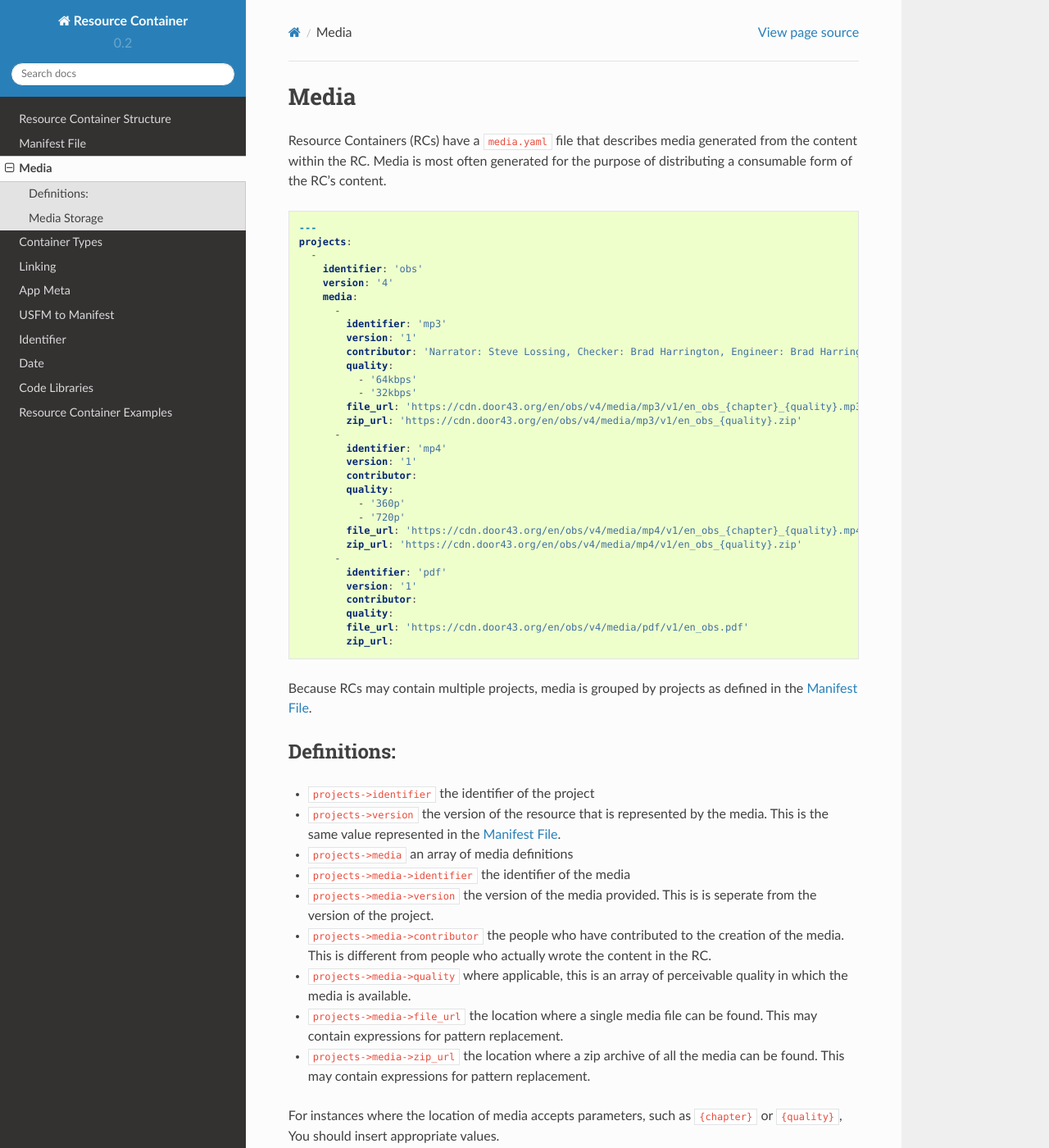
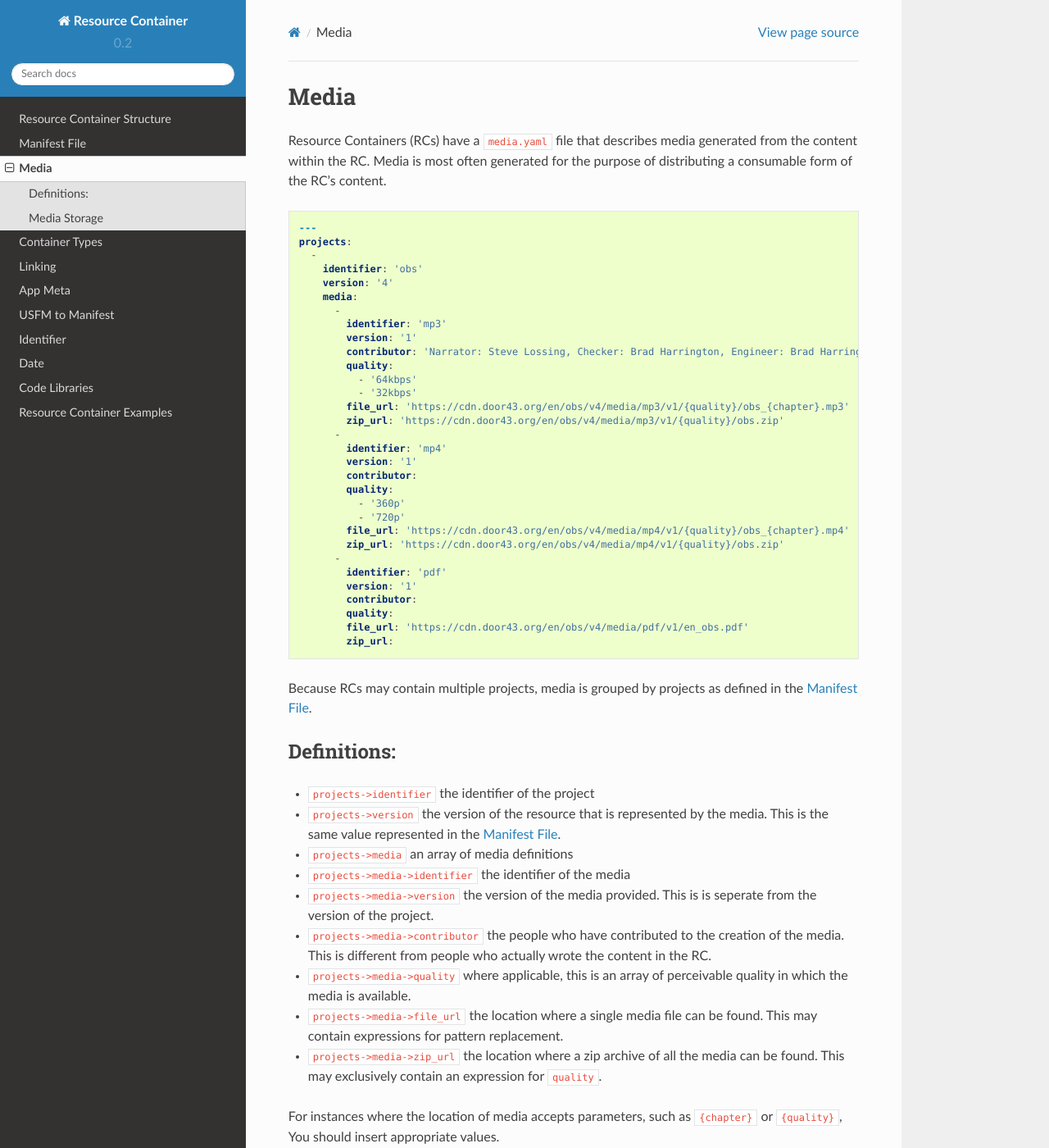
Before and after one commit to unfoldingWord-dev/Resource-Container, a Sphinx documentation site: the page built from docs/media.rst, in a window 1280 px wide and 1400 px high. Shown: the whole window at 82% size. Built offline with Sphinx 7.4.7 and the Read the Docs theme 2.0.0, drawn with Linux system fonts in a browser that asks for light colours; some of the changed lines change nothing that is shown.

Commit message:
tweaked media urls

```diff
--- a/docs/media.rst
+++ b/docs/media.rst
@@ -22,8 +22,8 @@ for the purpose of distributing a consumable form of the RC's content.
           quality:
             - '64kbps'
             - '32kbps'
-          file_url: 'https://cdn.door43.org/en/obs/v4/media/mp3/v1/en_obs_{chapter}_{quality}.mp3'
-          zip_url: 'https://cdn.door43.org/en/obs/v4/media/mp3/v1/en_obs_{quality}.zip'
+          file_url: 'https://cdn.door43.org/en/obs/v4/media/mp3/v1/{quality}/obs_{chapter}.mp3'
+          zip_url: 'https://cdn.door43.org/en/obs/v4/media/mp3/v1/{quality}/obs.zip'
         -
           identifier: 'mp4'
           version: '1'
@@ -31,8 +31,8 @@ for the purpose of distributing a consumable form of the RC's content.
           quality:
             - '360p'
             - '720p'
-          file_url: 'https://cdn.door43.org/en/obs/v4/media/mp4/v1/en_obs_{chapter}_{quality}.mp4'
-          zip_url: 'https://cdn.door43.org/en/obs/v4/media/mp4/v1/en_obs_{quality}.zip'
+          file_url: 'https://cdn.door43.org/en/obs/v4/media/mp4/v1/{quality}/obs_{chapter}.mp4'
+          zip_url: 'https://cdn.door43.org/en/obs/v4/media/mp4/v1/{quality}/obs.zip'
         -
           identifier: 'pdf'
           version: '1'
@@ -54,7 +54,7 @@ Definitions:
 - ``projects->media->contributor`` the people who have contributed to the creation of the media. This is different from people who actually wrote the content in the RC.
 - ``projects->media->quality`` where applicable, this is an array of perceivable quality in which the media is available.
 - ``projects->media->file_url`` the location where a single media file can be found. This may contain expressions for pattern replacement.
-- ``projects->media->zip_url`` the location where a zip archive of all the media can be found. This may contain expressions for pattern replacement.
+- ``projects->media->zip_url`` the location where a zip archive of all the media can be found. This may exclusively contain an expression for ``quality``.
 
 For instances where the location of media accepts parameters,
 such as ``{chapter}`` or ``{quality}``,
```
